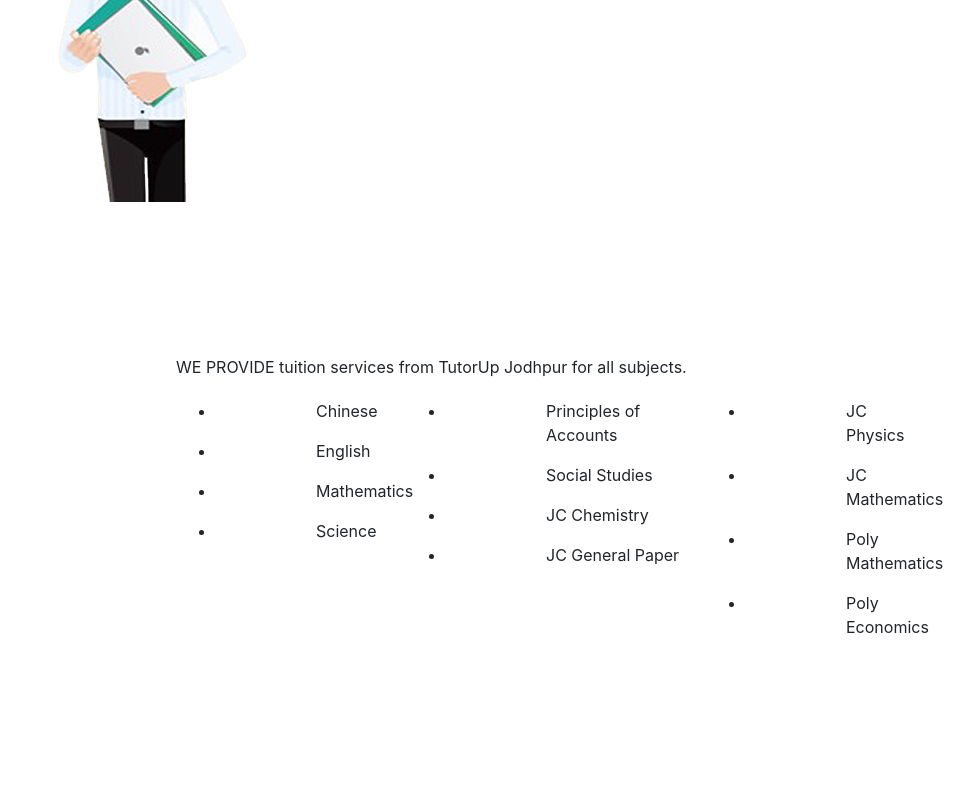
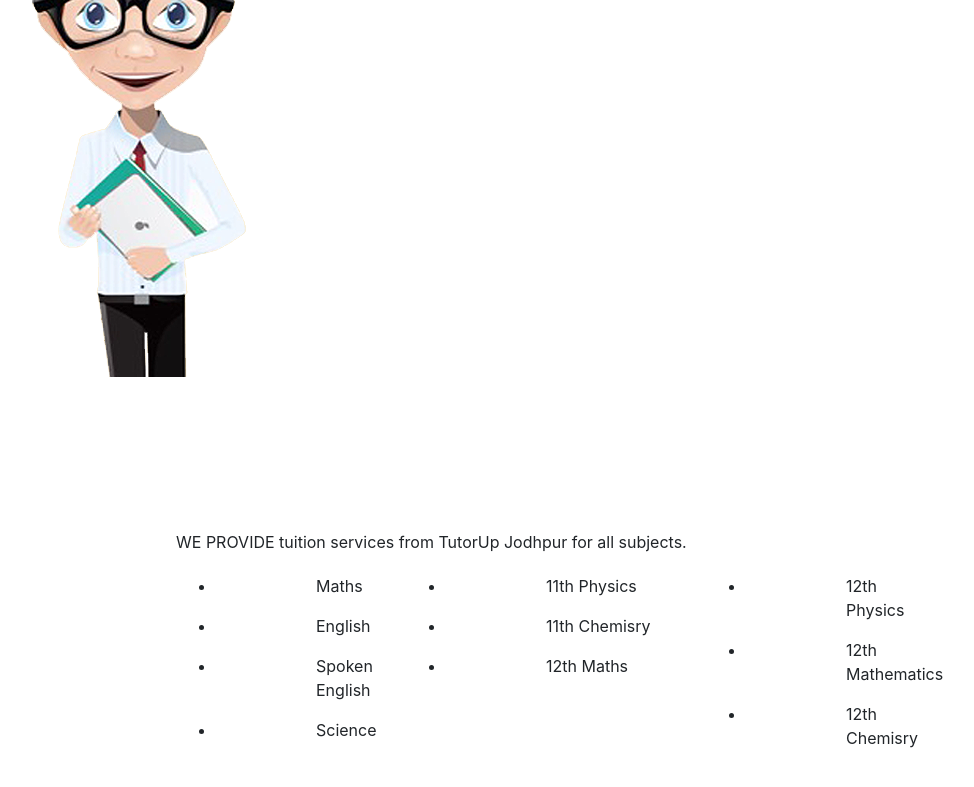
Before and after one commit to tutorupjodhpur/tutorupjodhpur.github.io, a Jekyll site: the page built from resources.html, in a window 1280 px wide and 900 px high, scrolled down 802 px. Shown: the top 787 px of the window, without its empty margins (89-1063 px from the left). Built offline with Jekyll 4.4.1, drawn with Linux system fonts in a browser that asks for light colours; nearby versions of some CDN libraries; comment, search, counter and statistics services are not loaded; before the commit the page ends 1527 px from its top, so only the background shows below that.

Commit message:
Update resources.html

```diff
--- a/resources.html
+++ b/resources.html
@@ -17,8 +17,6 @@
               <h2>Key Features?</h2>
             </div>
             <div class="col-md-8">
-            </div>
-            <div class="col-md-4">
               <img class="fit rounded" src="./Content/Key_Features.JPG" />
             </div>
           </div>
@@ -32,22 +30,20 @@
                       <div><span class="sub_we_topleft">WE PROVIDE  </span><span class="sub_we_topright">tuition services from TutorUp Jodhpur for all subjects.</span></div>
                  <div style="margin-top:20px; height:205px;">
                            <ul style="width:230px;float:left;">
-                          <li><p style="margin-left: 100px;">Chinese</p></li>
+                          <li><p style="margin-left: 100px;">Maths</p></li>
                           <li><p style="margin-left: 100px;">English</p></li>
-                          <li><p style="margin-left: 100px;">Mathematics</p></li>
+                          <li><p style="margin-left: 100px;">Spoken English</p></li>
                           <li><p style="margin-left: 100px;">Science</p></li>
                           </ul>
                            <ul style="width:300px;float:left;">
-                           <li><p style="margin-left: 100px;">Principles of Accounts</p></li>
-                          <li><p style="margin-left: 100px;">Social Studies</p></li>
-                          <li><p style="margin-left: 100px;">JC Chemistry</p></li>
-                           <li><p style="margin-left: 100px;">JC General Paper</p></li>
+                           <li><p style="margin-left: 100px;">11th Physics</p></li>
+                          <li><p style="margin-left: 100px;">11th Chemisry</p></li>
+                          <li><p style="margin-left: 100px;">12th Maths</p></li>
                            </ul>
                            <ul style="width:200px;float:left;">
-                                <li><p style="margin-left: 100px;">JC Physics</p></li>
-                           <li><p style="margin-left: 100px;">JC Mathematics</p></li>
-                           <li><p style="margin-left: 100px;">Poly Mathematics</p></li>
-                          <li><p style="margin-left: 100px;">Poly Economics</p></li>
+                                <li><p style="margin-left: 100px;"> 12th Physics</p></li>
+                           <li><p style="margin-left: 100px;">12th Mathematics</p></li>
+                           <li><p style="margin-left: 100px;">12th Chemisry </p></li>
 
                       </ul>
 
```
